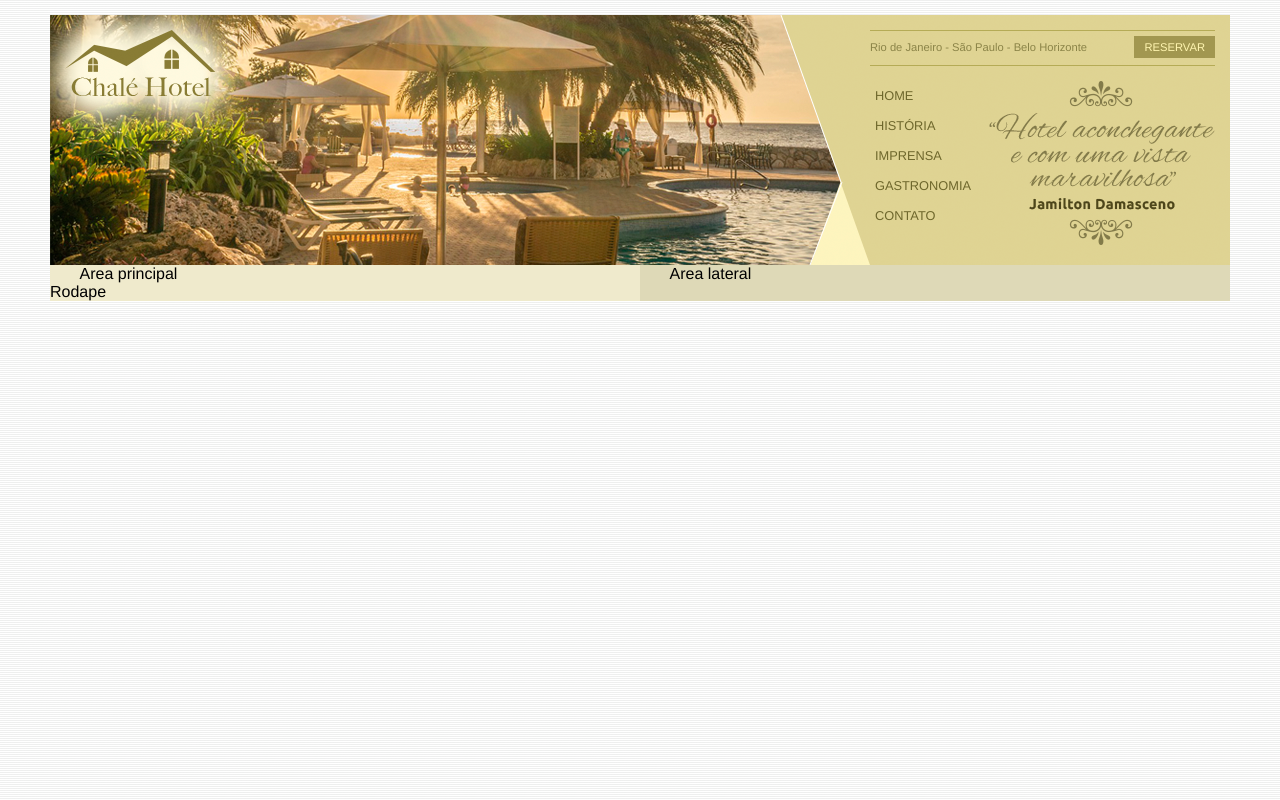
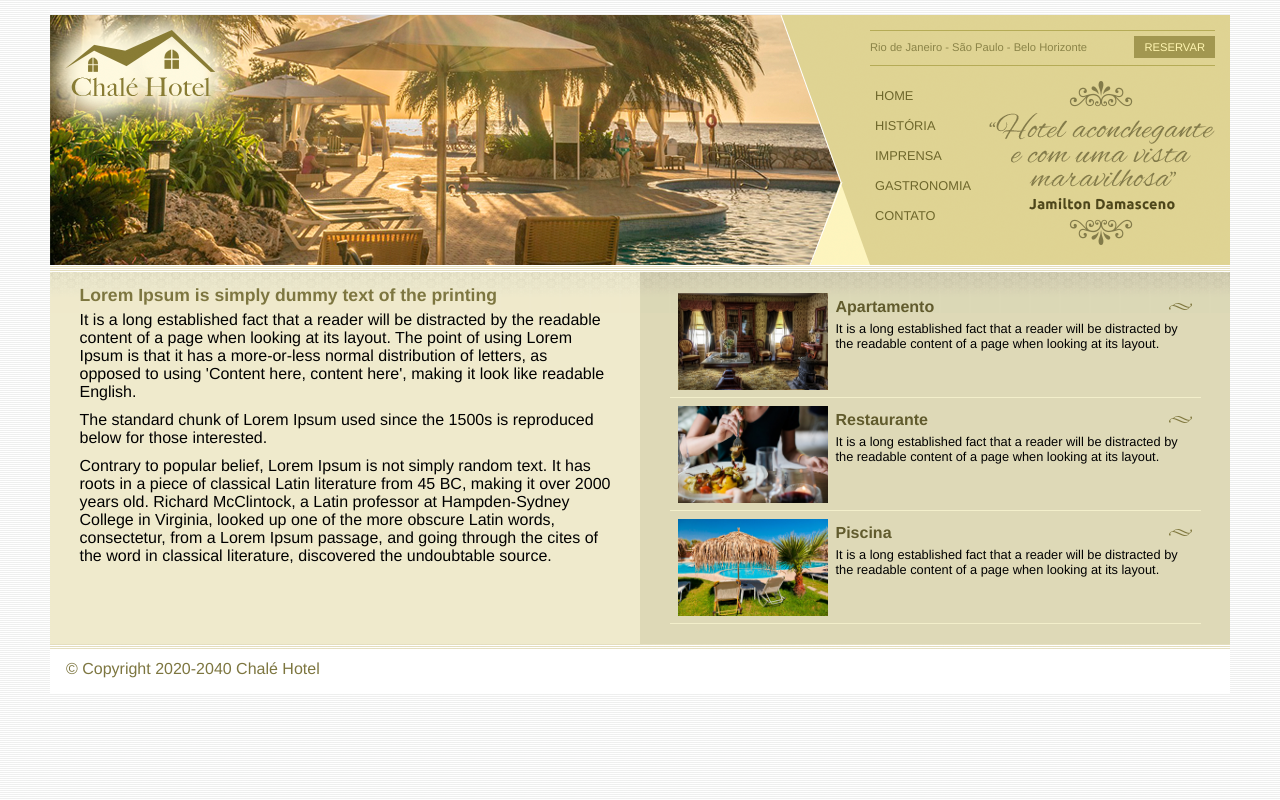
Before and after one commit to RoberwalJunior/chale-hotel, a plain HTML site: page index.html in a window 1280 px wide. Drawn offline with Linux system fonts and the light colour scheme.

Commit message:
Conteúdo lateral e rodapé

```diff
--- a/css/estilo.css
+++ b/css/estilo.css
@@ -123,11 +123,15 @@ ul#navegacao a:hover {
 #area-principal {
     float: left;
     width: 50%;
+    background: url(../imagens/bg-area-principal.png) top left repeat-x;
+    padding: 15px 0px;
 }
 
 #area-lateral {
     float: right;
     width: 50%;
+    background: url(../imagens/bg-area-lateral.png) top left repeat-x;
+    padding: 20px 0px;
 }
 
 .conteudo {
@@ -137,4 +141,50 @@ ul#navegacao a:hover {
 
 #rodape {
     clear: both;
+    padding: 16px;
+    background: #fff url(../imagens/bg-rodape.png) repeat-x top;
+    color: #7d7640;
 }
+
+/* Formatações de textos */
+
+h2 {
+    color: #7d7640;
+    font-size: 1.1em;
+    padding: 5px 0px;
+}
+
+p {
+    font-size: 1em;
+    margin-bottom: 10px;
+}
+
+/* Formatações da area lateral */
+
+#beneficios li {
+    padding: 8px;
+    border-bottom: 1px solid #f3efcb;
+    height: 6em;
+}
+
+#beneficios li a img {
+    float: left;
+    margin-right: 8px;
+}
+
+#beneficios li a p {
+    color: #000;
+    font-size: 0.8em;
+}
+
+#beneficios li a h3 {
+    font-size: 1em;
+    color: #615b2d;
+    padding: 5px 0px;
+    background: url(../imagens/ornamento.png) no-repeat center right;
+}
+
+#beneficios li:hover {
+    background: #f6f3d6;
+    cursor: pointer;
+}
--- a/index.html
+++ b/index.html
@@ -2,17 +2,15 @@
 <html lang="pt-br">
 
 <head>
-    <meta charset="UTF-8">
-    <meta name="viewport" content="width=device-width, initial-scale=1.0">
+    <meta charset="UTF-8" />
+    <meta name="viewport" content="width=device-width, initial-scale=1.0" />
     <title>Chalé Hotel</title>
-    <link rel="stylesheet" href="css/estilo.css">
+    <link rel="stylesheet" href="css/estilo.css" />
 </head>
 
 <body>
-
     <div id="container">
         <div id="topo">
-
             <div id="area-logo">
                 <h1 class="logo">
                     <a href="">Chalé Hotel</a>
@@ -21,13 +19,10 @@
 
             <div id="area-menu">
                 <div id="conteudo-menu">
-
                     <div id="menu-locais">
-                        <span class="locais">
-                            Rio de Janeiro - São Paulo - Belo Horizonte
-                        </span>
+                        <span class="locais"> Rio de Janeiro - São Paulo - Belo Horizonte </span>
                         <a class="reserva" href="">Reservar</a>
-                        <div style="clear: both;"></div>
+                        <div style="clear: both"></div>
                     </div>
 
                     <div id="menu">
@@ -39,32 +34,81 @@
                             <li><a href="">Contato</a></li>
                         </ul>
 
-                        <img class="depoimento" src="imagens/depoimento.png" alt="">
+                        <img class="depoimento" src="imagens/depoimento.png" alt="" />
                     </div>
-
                 </div>
             </div>
-
         </div>
 
         <div id="area-principal">
             <div class="conteudo">
-                Area principal
+                <h2>Lorem Ipsum is simply dummy text of the printing</h2>
+
+                <p>
+                    It is a long established fact that a reader will be distracted by the readable content
+                    of a page when looking at its layout. The point of using Lorem Ipsum is that it has a
+                    more-or-less normal distribution of letters, as opposed to using 'Content here, content
+                    here', making it look like readable English.
+                </p>
+
+                <p>
+                    The standard chunk of Lorem Ipsum used since the 1500s is reproduced below for those
+                    interested.
+                </p>
+
+                <p>
+                    Contrary to popular belief, Lorem Ipsum is not simply random text. It has roots in a
+                    piece of classical Latin literature from 45 BC, making it over 2000 years old. Richard
+                    McClintock, a Latin professor at Hampden-Sydney College in Virginia, looked up one of
+                    the more obscure Latin words, consectetur, from a Lorem Ipsum passage, and going through
+                    the cites of the word in classical literature, discovered the undoubtable source.
+                </p>
             </div>
         </div>
 
         <div id="area-lateral">
             <div class="conteudo">
-                Area lateral
+                <ul id="beneficios">
+                    <li>
+                        <a href="">
+                            <img src="imagens/apartamento.jpg" alt="Apartamento" width="150" />
+                            <h3>Apartamento</h3>
+                            <p>
+                                It is a long established fact that a reader will be distracted by the readable
+                                content of a page when looking at its layout.
+                            </p>
+                        </a>
+                    </li>
+
+                    <li>
+                        <a href="">
+                            <img src="imagens/restaurante.jpg" alt="Restaurante" width="150" />
+                            <h3>Restaurante</h3>
+                            <p>
+                                It is a long established fact that a reader will be distracted by the readable
+                                content of a page when looking at its layout.
+                            </p>
+                        </a>
+                    </li>
+
+                    <li>
+                        <a href="">
+                            <img src="imagens/piscina.jpg" alt="Piscina" width="150" />
+                            <h3>Piscina</h3>
+                            <p>
+                                It is a long established fact that a reader will be distracted by the readable
+                                content of a page when looking at its layout.
+                            </p>
+                        </a>
+                    </li>
+                </ul>
             </div>
         </div>
 
         <div id="rodape">
-            Rodape
+            <span> &copy; Copyright 2020-2040 Chalé Hotel </span>
         </div>
-
     </div>
-
 </body>
 
 </html>
```
